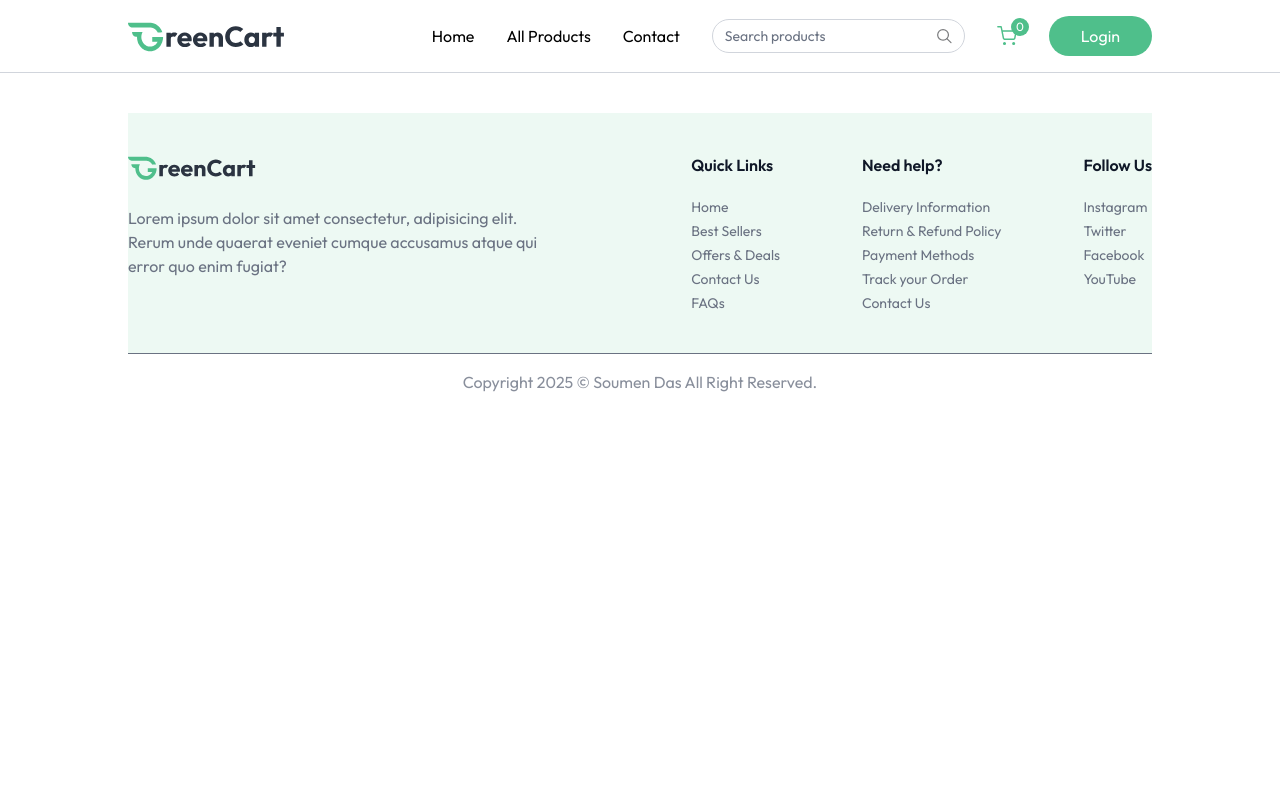
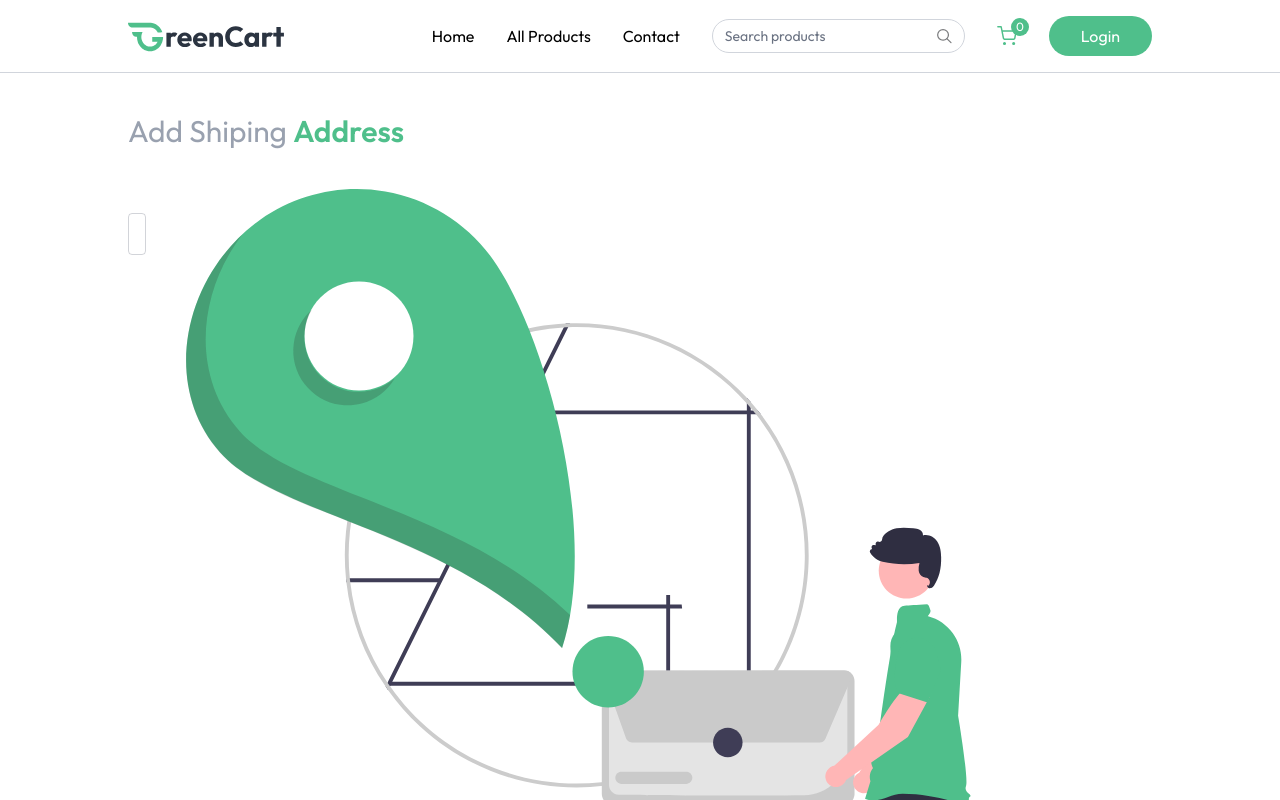
Before and after one commit to dassoumen98/DailyCart, a React (Vite) app in the folder client/: page /add-address in a window 1280 px wide. Shown: the top 800 px of the page. Built offline with nearby package versions, Linux system fonts and the light colour scheme.

Commit message:
feat: add AddAddress component and integrate it into routing

```diff
--- a/client/src/App.jsx
+++ b/client/src/App.jsx
@@ -13,6 +13,7 @@ import Login from './components/Login'
 import ProductCategory from './pages/ProductCategory'
 import ProductDetails from './pages/ProductDetails'
 import Cart from './components/Cart'
+import AddAddress from './pages/AddAddress'
 
 export default function App() {
 
@@ -36,6 +37,7 @@ const {showUserLogin}=useAppContext()
         <Route path="/products/:category" element={<ProductCategory />} />
         <Route path="/products/:category/:id" element={<ProductDetails />} />
         <Route path='/cart' element={<Cart/>} />
+        <Route path='/add-address' element={<AddAddress/>} />
      </Routes>
      </div>
 
--- /dev/null
+++ b/client/src/pages/AddAddress.jsx
@@ -0,0 +1,56 @@
+import React from 'react'
+import { assets } from '../assets/assets'
+import { useState } from 'react'
+
+
+export default function AddAddress() {
+    const InputField = ({  type, name, placeholder,handelChange, address }) => (
+        <input className='w-full px-2 py-2.5  border border-gray-500/30 outline-none  rounded focus:border-primary trannsa' type={type}
+        placeholder={placeholder}
+        name={name}
+        value={address[name]}
+        onChange={handelChange}
+        />
+
+    )
+
+    const [address, setAddress] = useState({
+        firstname: '',
+        lastname: '',
+        street: '',
+        city: '',
+        state: '',
+        country: '',
+        zipCode: '',
+        phone: '',
+    })
+    const handelChange = (e) => {
+        const { name, value } = e.target;
+        setAddress({ ...address, [name]: value });
+    }
+
+    const onsubmitHandler=(e)=>{
+        e.preventDefault()
+        console.log("form submitted")
+    }
+  return (
+    <div className='mt-10'>
+        <p className='text-2xl md:text-3xl text-gray-400'>Add Shiping <span className=' font-semibold text-primary'>Address</span></p>
+
+        <div className='flex flex-col md:flex-row gap-10 mt-10'>
+            <div className='flex-1 max-w-md'>
+                <form onSubmit={onsubmitHandler} className='space-y-3 mt-6 text-sm'>
+                <InputField type="text" name="firstname" placeholder="Firstname" handelChange={handelChange} address={address}  />
+
+                </form>
+
+            </div>
+
+            <img className='w-52 md:w-full' src={assets.add_address_iamge} alt="add address" />
+
+        </div>
+
+
+    </div>
+  )
+}
```
